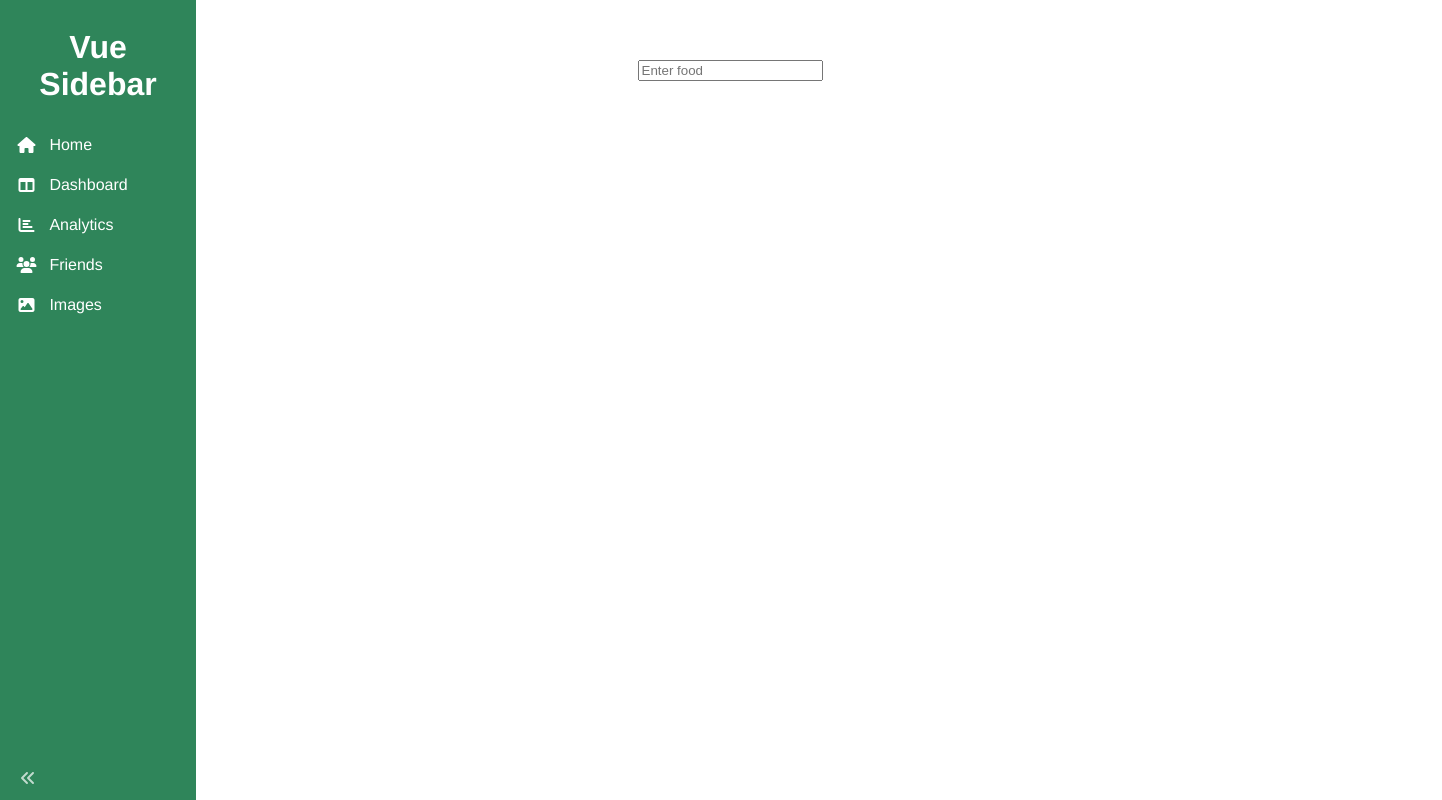
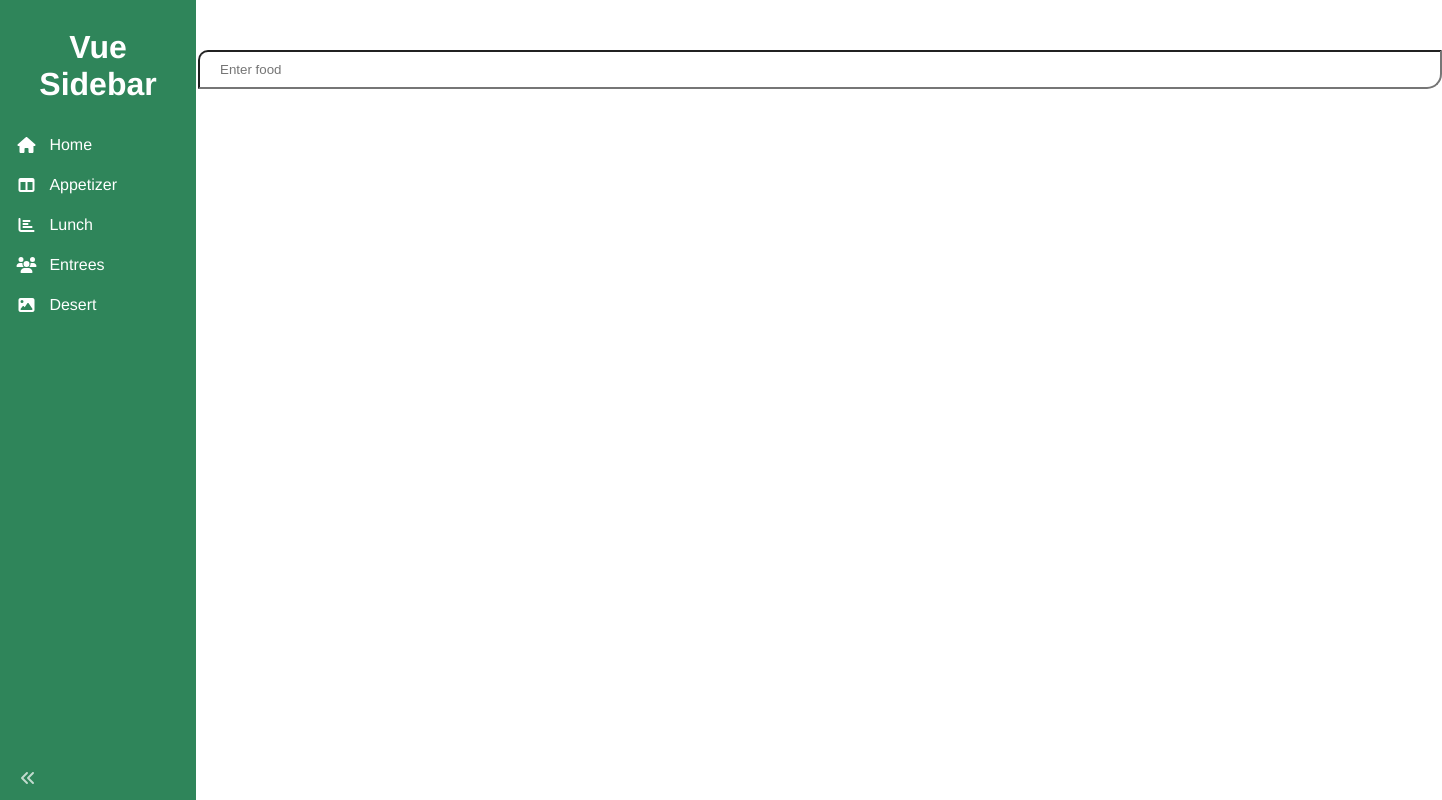
Before and after one commit to Arfan12630/Recipe-Maker, a Vue app in the folder food-app/: page / in a window 1280 px wide. Shown: the whole page, 1442 px wide, since content can reach past the window. Built offline with nearby package versions, Linux system fonts and the light colour scheme.

Commit message:
Added search bar

```diff
--- a/food-app/src/components/SideBar.vue
+++ b/food-app/src/components/SideBar.vue
@@ -10,10 +10,10 @@
   <span v-else> Vue Sidebar </span>
 </h1>
  <SidebarLink to="/" icon="fas fa-home">Home</SidebarLink>
-    <SidebarLink to="/dashboard" icon="fas fa-columns">Dashboard</SidebarLink>
-    <SidebarLink to="/analytics" icon="fas fa-chart-bar">Analytics</SidebarLink>
-    <SidebarLink to="/friends" icon="fas fa-users">Friends</SidebarLink>
-    <SidebarLink to="/image" icon="fas fa-image">Images</SidebarLink>
+    <SidebarLink to="/dashboard" icon="fas fa-columns">Appetizer</SidebarLink>
+    <SidebarLink to="/analytics" icon="fas fa-chart-bar">Lunch</SidebarLink>
+    <SidebarLink to="/friends" icon="fas fa-users">Entrees</SidebarLink>
+    <SidebarLink to="/image" icon="fas fa-image">Desert</SidebarLink>
 
   <span
   class="collapse-icon"
--- a/food-app/src/views/TheHome.vue
+++ b/food-app/src/views/TheHome.vue
@@ -1,8 +1,8 @@
 <template>
-  <div class="home">
 
-    <input placeholder="Enter food "/>
-  </div>
+    <input placeholder="Enter food " class="searchbar"/>
+
+
 </template>
 
 <script>
@@ -15,3 +15,20 @@ export default {
   }
 }
 </script>
+
+<style scoped>
+.searchbar{
+    width:1200px;
+    display: "flex";
+    flex-direction: "column";
+    justify-content: "center";
+    align-items: "center";
+    text-align:"center";
+    margin-left: 10px;
+    margin-top: -10px;
+    border-radius:10px 0 15px 0;
+    padding: 10px 20px;
+    color:black;
+}
+
+</style>
```
